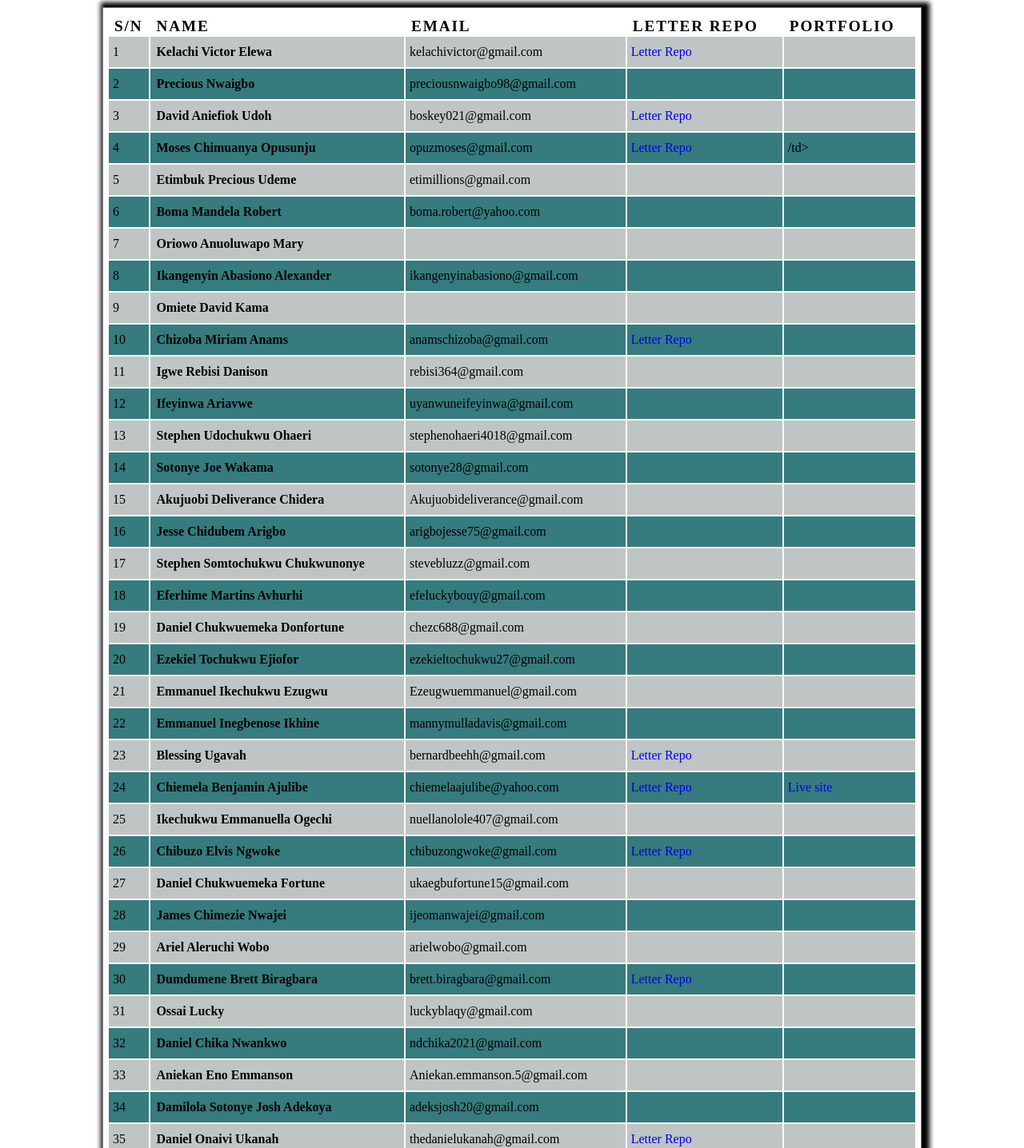
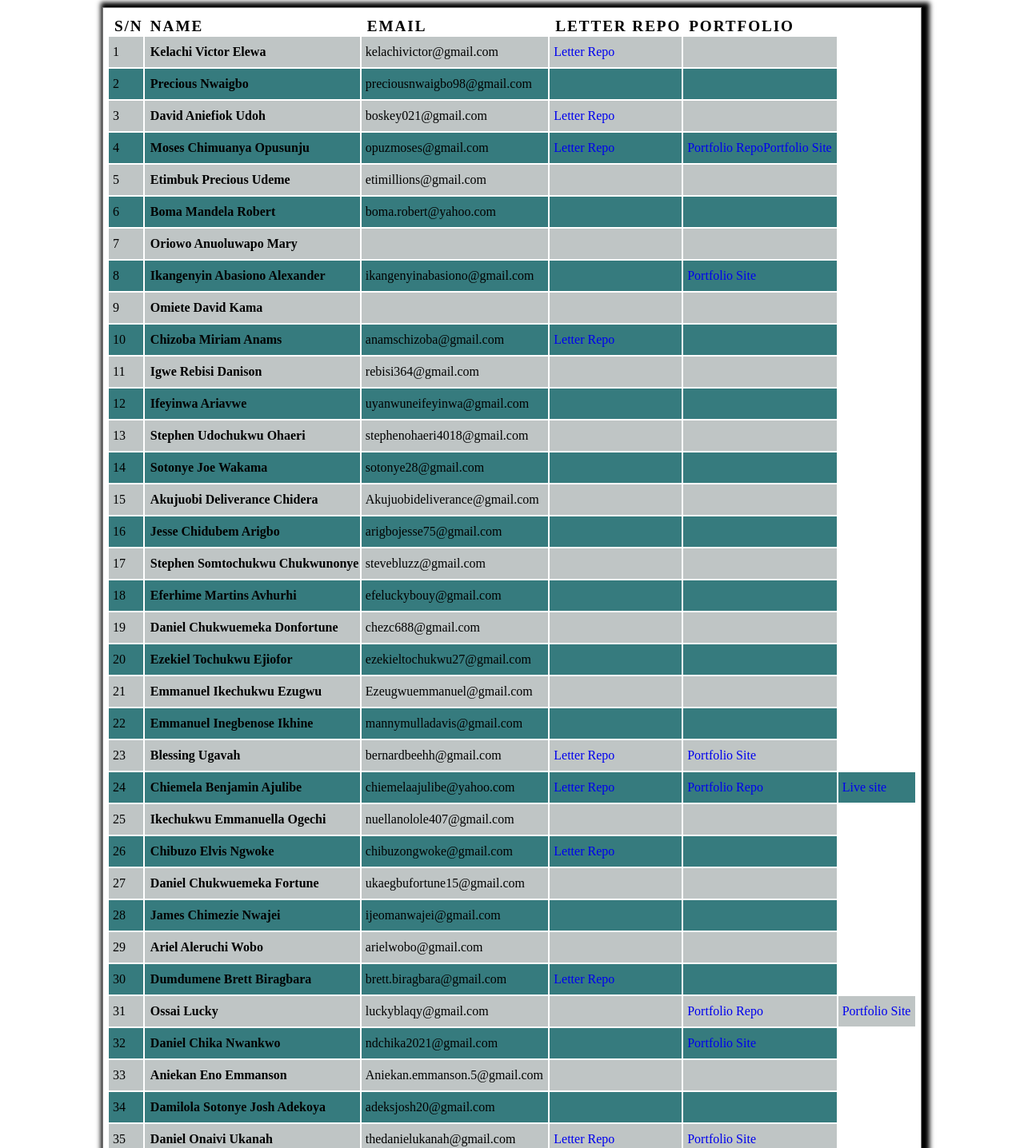
Before and after one commit to Duffigoogle/CGMTR_10, a plain HTML site: page index2.html in a window 1280 px wide. Shown: the part 168-1604 px from the top of the page at 80% size. Drawn offline with Linux system fonts and the light colour scheme.

Commit message:
Add new data to the table

```diff
--- a/index2.html
+++ b/index2.html
@@ -76,7 +76,17 @@
               rel="noopener noreferrer"
               >Letter Repo</a
             ></td>
-            <td>/td>
+            <td><a
+              href="https://github.com/Mozibix/cv_css_project"
+              target="_blank"
+              rel="noopener noreferrer"
+              >Portfolio Repo</a
+            ><a
+            href="https://techcreekcvproject.netlify.app/"
+            target="_blank"
+            rel="noopener noreferrer"
+            >Portfolio Site</a
+          ></td>
           </tr>
           <tr>
             <td>5</td>
@@ -104,7 +114,12 @@
             <th>Ikangenyin Abasiono Alexander</th>
             <td>ikangenyinabasiono@gmail.com</td>
             <td></td>
-            <td></td>
+            <td><a
+              href="https://github.com/AllSparkTech100/my_portfolio/tree/main/MAIN"
+              target="_blank"
+              rel="noopener noreferrer"
+              >Portfolio Site</a
+            ></td>
           </tr>
           <tr>
             <td>9</td>
@@ -219,7 +234,12 @@
               rel="noopener noreferrer"
               >Letter Repo</a
             ></td>
-            <td></td>
+            <td><a
+              href="https://peppy-cupcake-06d056.netlify.app"
+              target="_blank"
+              rel="noopener noreferrer"
+              >Portfolio Site</a
+            ></td>
           </tr>
           <tr>
             <td>24</td>
@@ -232,7 +252,14 @@
               >Letter Repo</a
             ></td>
             <td><a
-              href="https://zippy-rolypoly-fc020b.netlify.app"
+              href="
+              https://github.com/AjulibeChiemela/portfolio-assignment"
+              target="_blank"
+              rel="noopener noreferrer"
+              >Portfolio Repo</a
+            ></td>
+            <td><a
+              href="https://friendly-alpaca-21ab59.netlify.app"
               target="_blank"
               rel="noopener noreferrer"
               >Live site</a
@@ -295,14 +322,30 @@
             <th>Ossai Lucky</th>
             <td>luckyblaqy@gmail.com</td>
             <td></td>
-            <td></td>
+            <td><a
+              href="https://github.com/ossailucky/portfolio"
+              target="_blank"
+              rel="noopener noreferrer"
+              >Portfolio Repo</a
+            ></td>
+            <td><a
+              href="https://ossailucky.github.io/portfolio/"
+              target="_blank"
+              rel="noopener noreferrer"
+              >Portfolio Site</a
+            ></td>
           </tr>
           <tr>
             <td>32</td>
             <th>Daniel Chika Nwankwo</th>
             <td>ndchika2021@gmail.com</td>
             <td></td>
-            <td></td>
+            <td><a
+              href="https://spytechx.github.io/my_portfolio/"
+              target="_blank"
+              rel="noopener noreferrer"
+              >Portfolio Site</a
+            ></td>
           </tr>
           <tr>
             <td>33</td>
@@ -329,7 +372,12 @@
               rel="noopener noreferrer"
               >Letter Repo</a
               ></td>
-            <td></td>
+            <td><a
+              href="https://sage-truffle-c7cc70.netlify.app"
+              target="_blank"
+              rel="noopener noreferrer"
+              >Portfolio Site</a
+              ></td>
           </tr>
           <tr>
             <td>36</td>
```
Also changed, not shown: index.html (+1 -0 lines).
